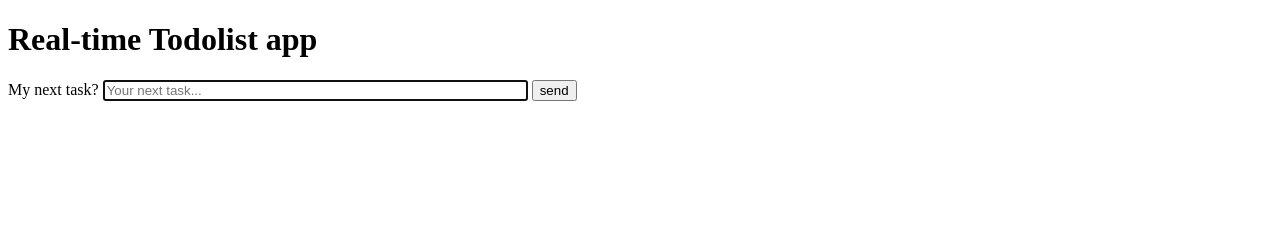
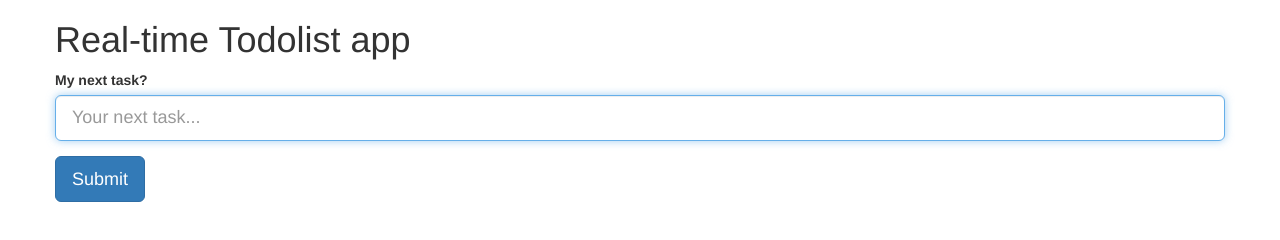
Before and after one commit to ChristopheMalo/NodeJS-Real-time-Todolist, a website: page views/index.html in a window 1280 px wide. Drawn offline with nearby package versions, Linux system fonts and the light colour scheme; no server answers; files whose address does not match are found by name.

Commit message:
feat: code boostrap structure index view

```diff
--- a/views/index.html
+++ b/views/index.html
@@ -2,13 +2,16 @@
 <html lang="en">
     <head>
         <meta charset="utf-8">
+        <meta name="viewport" content="width=device-width, initial-scale=1">
         <title>Real-time Todolist app</title>
 
-        <!-- Call CSS -->
-        <link rel="stylesheet" type="text/css"  href="css/style.css" media="all">
+        <!-- Call Bootstrap -->
+        <link rel="stylesheet" href="//maxcdn.bootstrapcdn.com/bootstrap/3.3.6/css/bootstrap.min.css">
     </head>
 
     <body>
+        <div class="container">
+            <div class="row">
                 <h1>Real-time Todolist app</h1>
 
                 <!-- The todolist -->
@@ -16,13 +19,14 @@
 
                 <!-- The form to add task -->
                 <form action="/todolist/add/" method="post" id="todolistForm">
-            <p>
+                    <div class="form-group">
                         <label for="task">My next task?</label>
-                <input type="text" name="task" id="task" placeholder="Your next task..." size="50" autofocus>
-                <input type="submit" id="sendTask" value="send">
-            </p>
+                        <input type="text" class="form-control input-lg" name="task" id="task" placeholder="Your next task..." autofocus>
+                    </div>
+                    <button type="submit" class="btn btn-primary btn-lg" id="sendTask">Submit</button>
                 </form>
-
+            </div>
+        </div>
         <!-- Call JS files -->
         <script src="http://code.jquery.com/jquery-1.12.2.min.js"></script>
         <script src="/socket.io/socket.io.js"></script>
```
Lines whose indentation alone changed are shown as unchanged.
